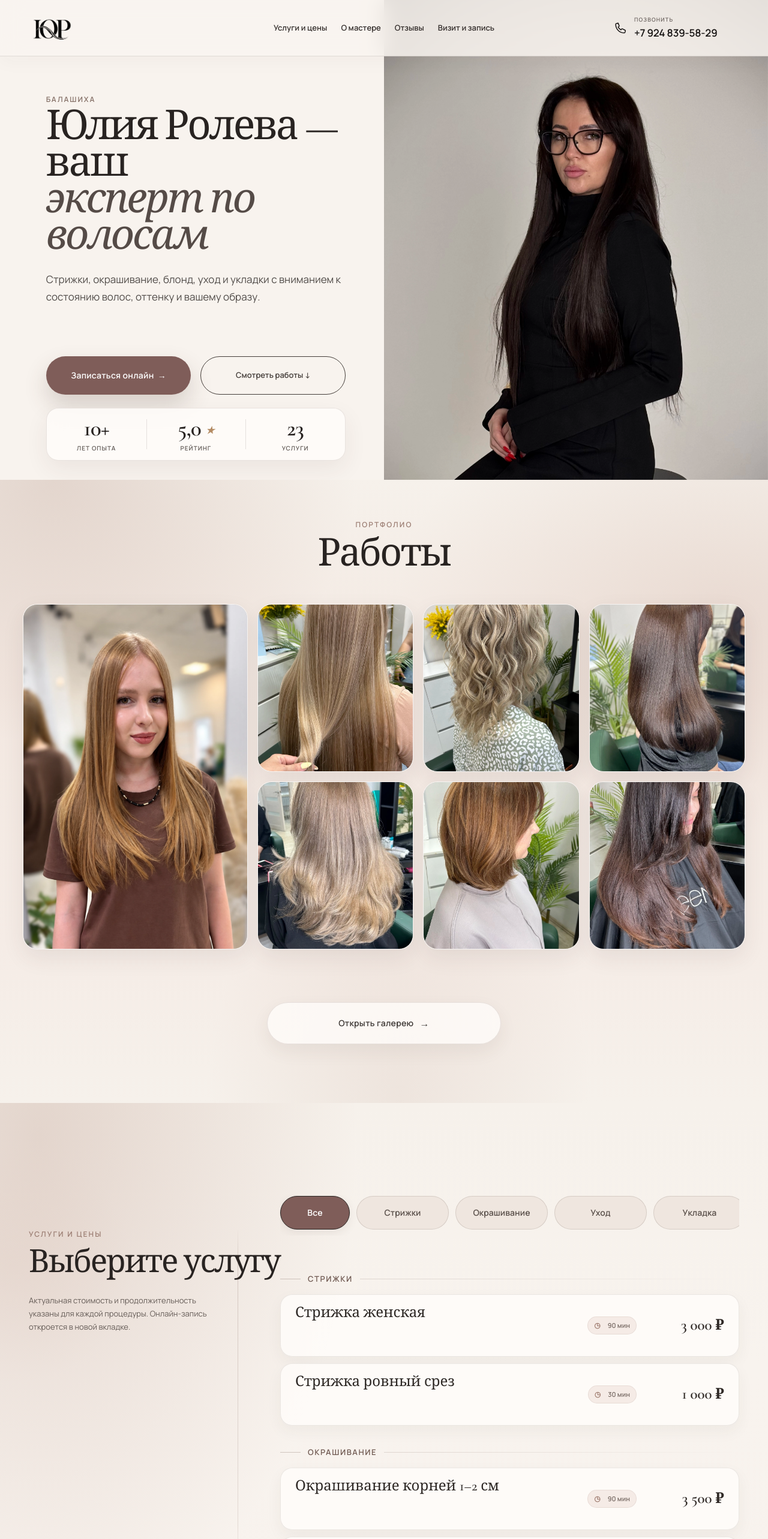
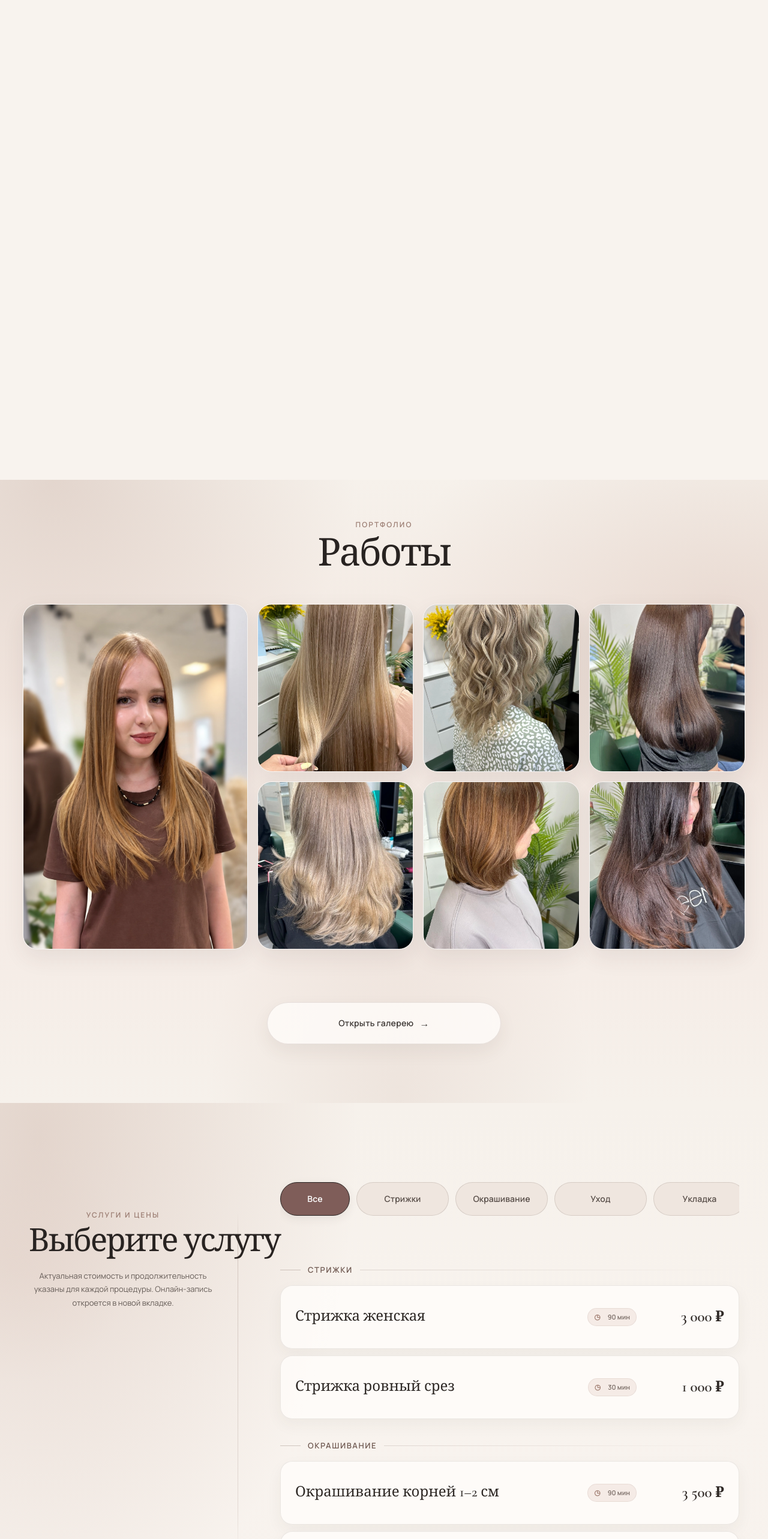
Before and after one commit to ichAEY/Shablon-Hair-Master, a Next.js app: page / in a window 1280 px wide. Shown: the top 2566 px of the page at 60% size. Built offline with nearby package versions, Linux system fonts and the light colour scheme.

Commit message:
Finish desktop motion and service alignment

```diff
--- a/app/desktop-v2.css
+++ b/app/desktop-v2.css
@@ -3138,3 +3138,226 @@
     display: flex !important;
   }
 }
+
+
+/* Completion pass 2026-09-18 — final desktop motion and alignment. */
+@media (min-width: 1024px) {
+  /* Header logo +15%. */
+  .mct-brand-yulia-image {
+    width: 94px !important;
+    height: 81px !important;
+    flex-basis: 94px !important;
+  }
+
+  .mct-brand-yulia-image img {
+    width: 81px !important;
+    height: 81px !important;
+    max-width: 81px !important;
+    max-height: 81px !important;
+  }
+
+  /* Calm staged entrance on the hero. */
+  .mct-topbar {
+    animation: dct-enter-down .72s cubic-bezier(.22,.72,.22,1) .05s both !important;
+  }
+
+  .mct-hero-meta {
+    animation: dct-enter-up .7s cubic-bezier(.22,.72,.22,1) .16s both !important;
+  }
+
+  .mct-hero-content h1 {
+    animation: dct-enter-up .82s cubic-bezier(.22,.72,.22,1) .24s both !important;
+  }
+
+  .mct-hero-copy {
+    animation: dct-enter-up .76s cubic-bezier(.22,.72,.22,1) .34s both !important;
+  }
+
+  .mct-hero-visual {
+    animation: dct-hero-reveal .96s cubic-bezier(.2,.72,.18,1) .18s both !important;
+  }
+
+  .mct-hero-actions {
+    animation: dct-enter-up .76s cubic-bezier(.22,.72,.22,1) .48s both !important;
+  }
+
+  .mct-stats {
+    animation: dct-enter-up .78s cubic-bezier(.22,.72,.22,1) .58s both !important;
+  }
+
+  /* Existing reveal system gets a little more depth on desktop. */
+  .mct-reveal {
+    opacity: 0 !important;
+    transform: translate3d(0, 30px, 0) scale(.992) !important;
+    transition:
+      opacity .82s cubic-bezier(.22,.72,.22,1),
+      transform .9s cubic-bezier(.22,.72,.22,1) !important;
+    will-change: opacity, transform !important;
+  }
+
+  .mct-reveal.is-visible {
+    opacity: 1 !important;
+    transform: translate3d(0, 0, 0) scale(1) !important;
+  }
+
+  #mobile-portfolio .dct-film-strip {
+    transition: opacity .8s ease .12s, transform .88s cubic-bezier(.22,.72,.22,1) .12s !important;
+  }
+
+  #mobile-portfolio .mct-reveal:not(.is-visible) .dct-film-strip {
+    opacity: 0 !important;
+    transform: translate3d(0, 24px, 0) !important;
+  }
+
+  #mobile-portfolio .mct-reveal.is-visible .dct-film-strip {
+    opacity: 1 !important;
+    transform: translate3d(0, 0, 0) !important;
+  }
+
+  /* Price intro sits higher and is centered in the left field up to the divider. */
+  .mct-price-head {
+    top: 82px !important;
+    align-self: start !important;
+    padding-top: 0 !important;
+    text-align: center !important;
+  }
+
+  .mct-price-head .mct-section-kicker,
+  .mct-price-head h2,
+  .mct-price-head > span {
+    margin-left: auto !important;
+    margin-right: auto !important;
+  }
+
+  .mct-price-head h2 {
+    margin-top: 10px !important;
+  }
+
+  .mct-price-head > span {
+    margin-top: 22px !important;
+  }
+
+  /* Let category shadows breathe instead of clipping against the scroll texture. */
+  .mct-tabs-ribbon-wrap {
+    padding-top: 31px !important;
+    padding-bottom: 16px !important;
+    overflow: visible !important;
+  }
+
+  .mct-tabs {
+    margin: -12px 0 -18px !important;
+    padding: 12px 0 18px !important;
+    overflow-x: auto !important;
+    overflow-y: visible !important;
+  }
+
+  .mct-tabs-track {
+    padding: 5px 6px 18px !important;
+  }
+
+  .mct-tab {
+    box-shadow: 0 10px 22px rgba(96, 68, 58, .07) !important;
+  }
+
+  .mct-tab.is-active {
+    box-shadow: 0 14px 30px rgba(92, 62, 52, .16) !important;
+  }
+
+  /* One-position service: title truly centered vertically; variants remain untouched. */
+  .dct-service-card:not(.has-variants) .dct-service-card-body {
+    min-height: 68px !important;
+    grid-template-rows: 1fr !important;
+    align-items: center !important;
+  }
+
+  .dct-service-card:not(.has-variants) .dct-service-card-title {
+    grid-column: 1 !important;
+    grid-row: 1 !important;
+    align-self: center !important;
+    margin: 0 !important;
+  }
+
+  .dct-service-card:not(.has-variants) .dct-service-card-description.is-empty {
+    display: none !important;
+  }
+
+  .dct-service-card:not(.has-variants) .dct-service-card-description.has-copy {
+    grid-column: 1 !important;
+    grid-row: 1 !important;
+    align-self: center !important;
+    margin: 44px 0 0 !important;
+  }
+
+  .dct-service-card:not(.has-variants).has-description .dct-service-card-body {
+    min-height: 84px !important;
+  }
+
+  .dct-service-card:not(.has-variants).has-description .dct-service-card-title {
+    transform: translateY(-13px) !important;
+  }
+
+  .dct-service-card:not(.has-variants) .dct-service-card-meta {
+    grid-column: 2 !important;
+    grid-row: 1 !important;
+    align-self: center !important;
+  }
+
+  /* Map markup is gone; keep booking/contact composition full-width and clean. */
+  .mct-visit-booking {
+    grid-template-columns: minmax(0, 1fr) !important;
+  }
+}
+
+@keyframes dct-enter-up {
+  from { opacity: 0; transform: translate3d(0, 22px, 0); }
+  to { opacity: 1; transform: translate3d(0, 0, 0); }
+}
+
+@keyframes dct-enter-down {
+  from { opacity: 0; transform: translate3d(0, -16px, 0); }
+  to { opacity: 1; transform: translate3d(0, 0, 0); }
+}
+
+@keyframes dct-hero-reveal {
+  from { opacity: 0; transform: translate3d(30px, 0, 0) scale(1.015); }
+  to { opacity: 1; transform: translate3d(0, 0, 0) scale(1); }
+}
+
+@media (min-width: 1024px) and (max-width: 1199px) {
+  .mct-brand-yulia-image {
+    width: 83px !important;
+    height: 71px !important;
+    flex-basis: 83px !important;
+  }
+
+  .mct-brand-yulia-image img {
+    width: 71px !important;
+    height: 71px !important;
+    max-width: 71px !important;
+    max-height: 71px !important;
+  }
+
+  .mct-price-head {
+    top: 76px !important;
+  }
+}
+
+@media (min-width: 1024px) and (prefers-reduced-motion: reduce) {
+  .mct-topbar,
+  .mct-hero-meta,
+  .mct-hero-content h1,
+  .mct-hero-copy,
+  .mct-hero-visual,
+  .mct-hero-actions,
+  .mct-stats {
+    animation: none !important;
+  }
+
+  .mct-reveal,
+  .mct-reveal.is-visible,
+  #mobile-portfolio .mct-reveal .dct-film-strip {
+    opacity: 1 !important;
+    transform: none !important;
+    transition: none !important;
+  }
+}
```
